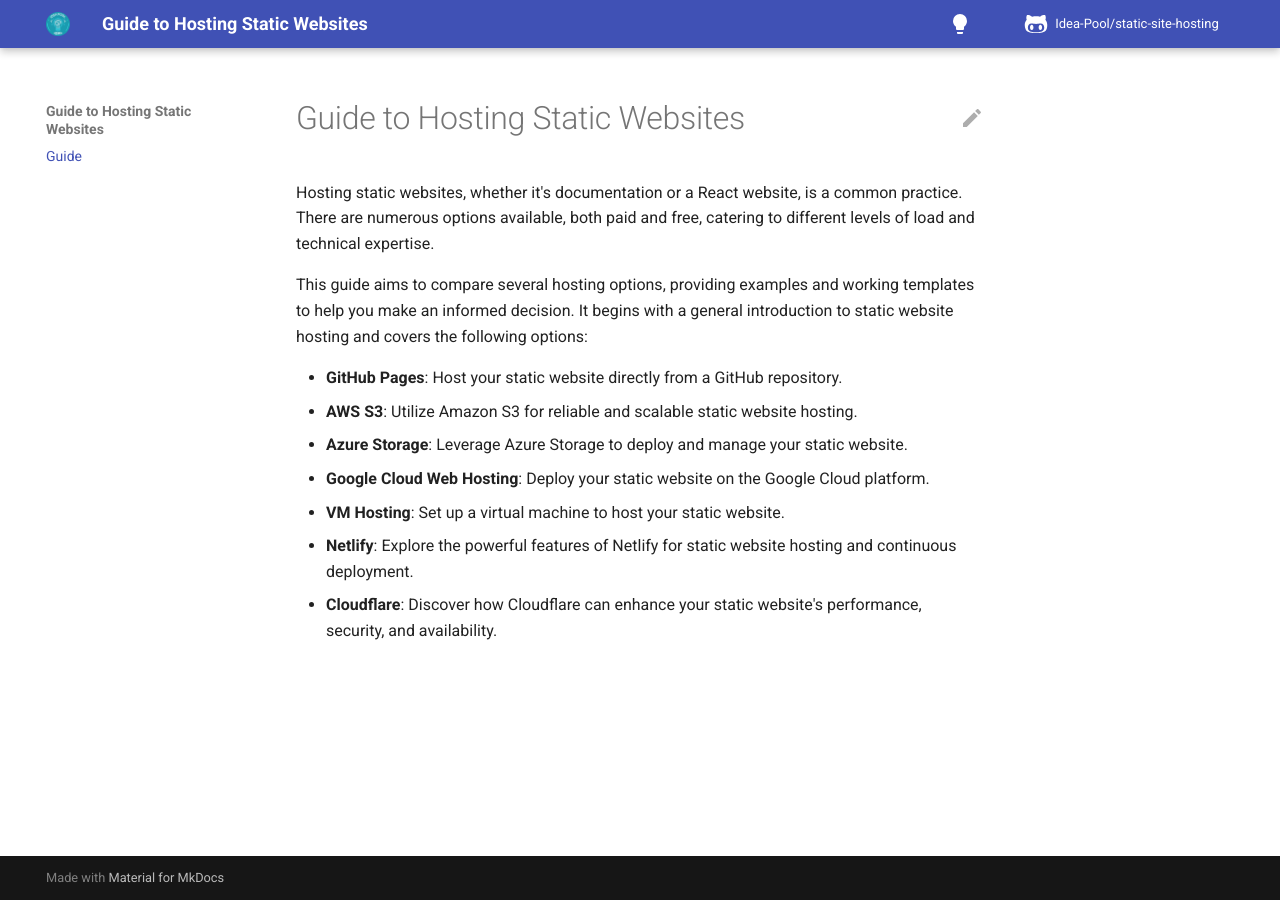
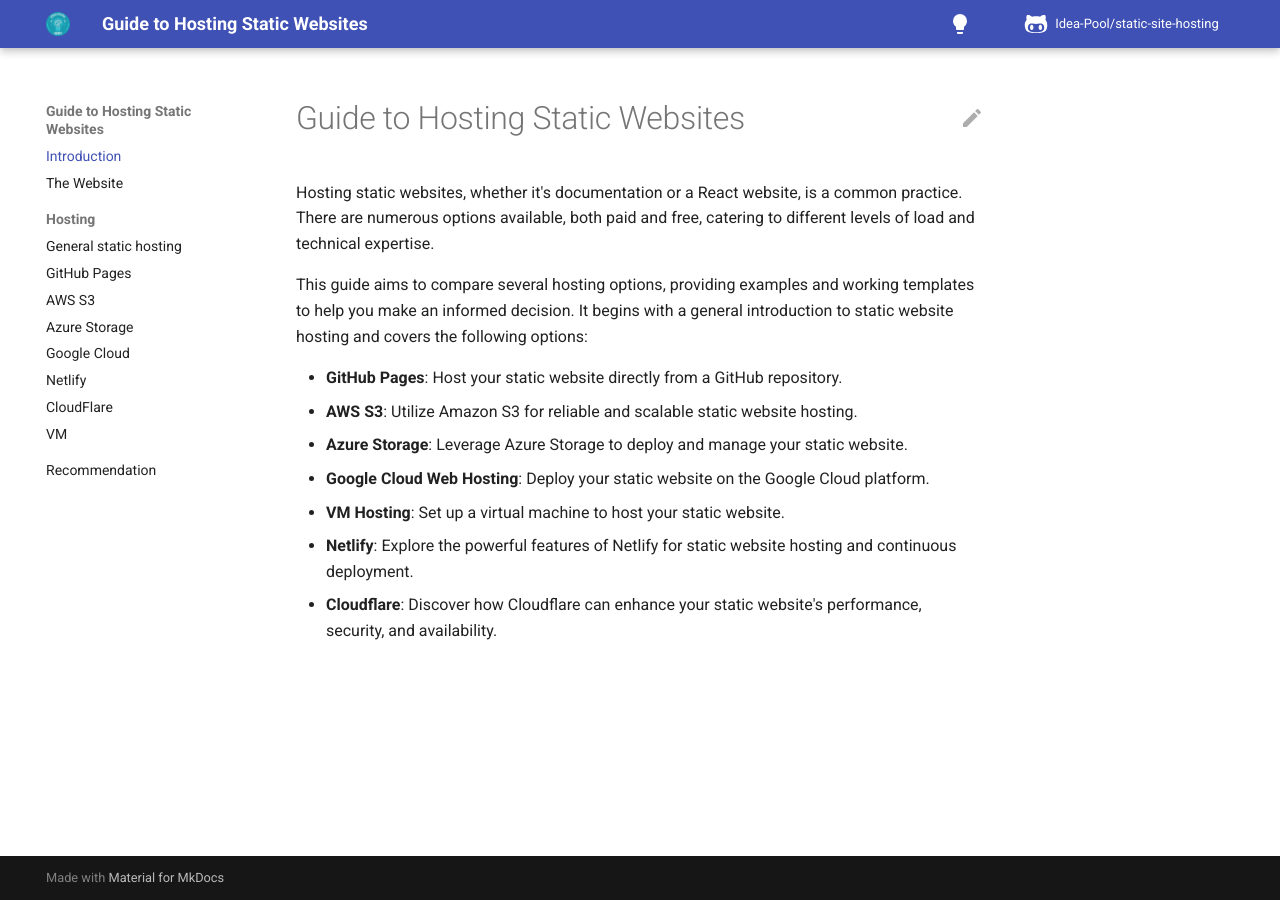
Before and after one commit to Idea-Pool/static-site-hosting, an MkDocs documentation site: the page built from docs/index.md, in a window 1280 px wide. Built offline with MkDocs 1.6.1 and Material for MkDocs 9.7.7, drawn with Linux system fonts in a browser that asks for light colours; comment, search, counter and statistics services are not loaded.

Commit message:
4 add the main structure of the document (#19)
* Added documentation structure

---------

Co-authored-by: szikszail <sziklaszl@gmail.com>

```diff
--- a/docs/index.md
+++ b/docs/index.md
@@ -13,3 +13,5 @@
 - **VM Hosting**: Set up a virtual machine to host your static website.
 - **Netlify**: Explore the powerful features of Netlify for static website hosting and continuous deployment.
 - **Cloudflare**: Discover how Cloudflare can enhance your static website's performance, security, and availability.
+
+<!-- (the idea, the goals, and the approach to cover it) -->
--- a/mkdocs.yml
+++ b/mkdocs.yml
@@ -7,7 +7,18 @@
   informed decision.
 site_author: Idea Pool Community
 nav:
-  - Guide: index.md
+  - Introduction: index.md
+  - 'The Website': website.md
+  - Hosting:
+    - 'General static hosting': hosting/general.md
+    - 'GitHub Pages': hosting/github-pages.md
+    - 'AWS S3': hosting/aws-s3.md
+    - 'Azure Storage': hosting/azure-storage.md
+    - 'Google Cloud': hosting/google-cloud.md
+    - 'Netlify': hosting/netlify.md
+    - 'CloudFlare': hosting/cloudflare.md
+    - 'VM': hosting/vm.md
+  - Recommendation: recommendation.md
 plugins:
   - offline
 theme:
```
Also changed, not shown: docs/hosting/aws-s3.md (added, +1 -0 lines), docs/hosting/azure-storage.md (added, +1 -0 lines), docs/hosting/cloudflare.md (added, +1 -0 lines), docs/hosting/general.md (added, +3 -0 lines), docs/hosting/github-pages.md (added, +1 -0 lines), docs/hosting/google-cloud.md (added, +1 -0 lines), docs/hosting/netlify.md (added, +1 -0 lines), docs/hosting/vm.md (added, +3 -0 lines), docs/recommendation.md (added, +3 -0 lines), docs/website.md (added, +3 -0 lines).
